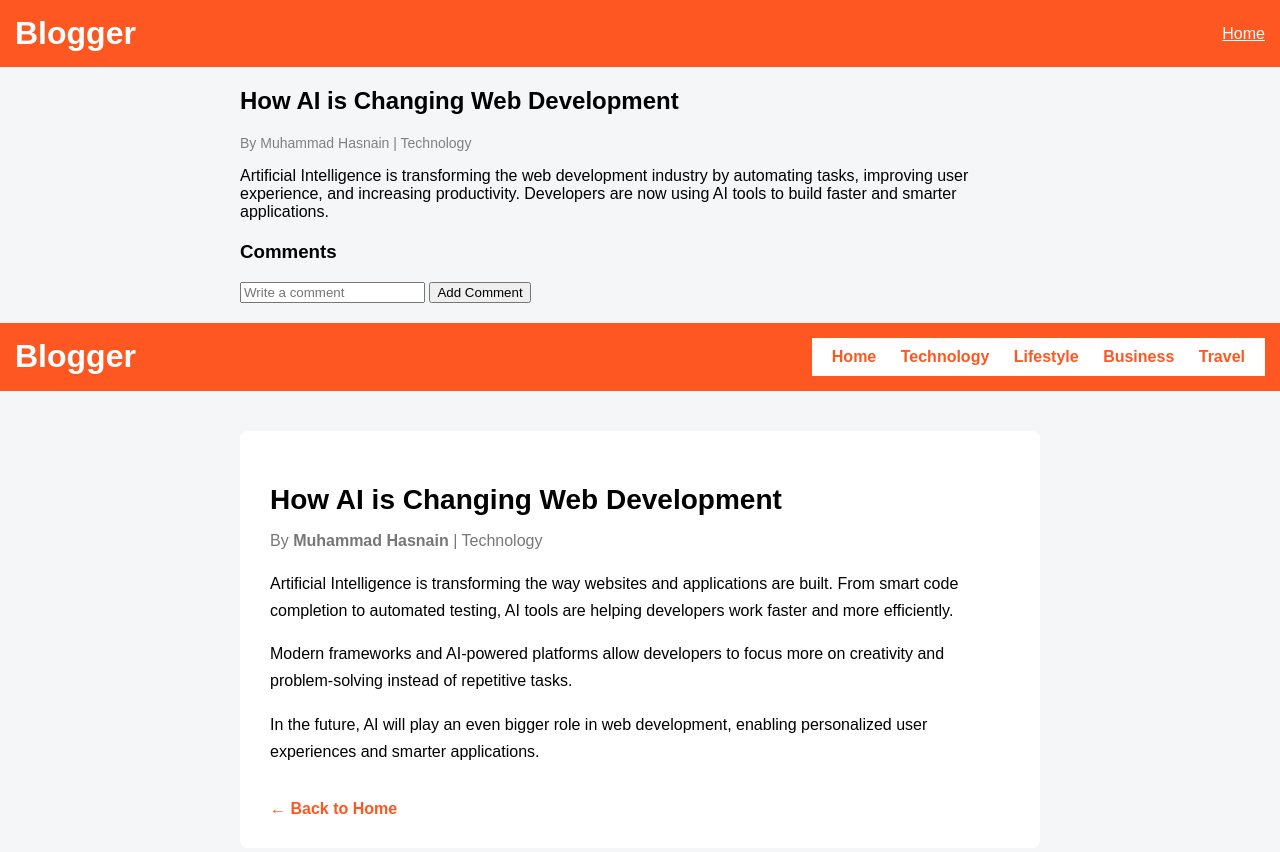
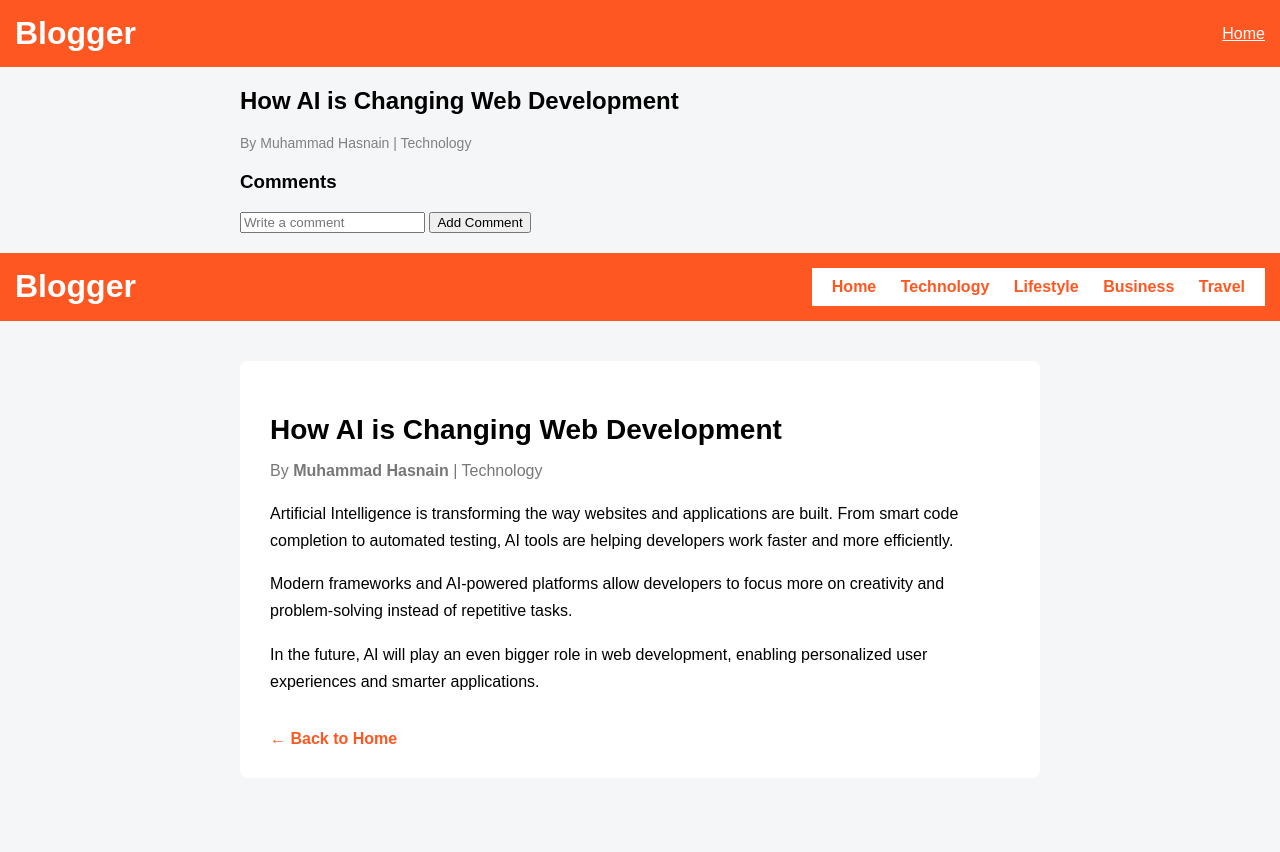
Before and after one commit to hasnainworktime/blogger-clone, a plain HTML site: page post.html in a window 1280 px wide. After the commit the page ends 818 px from the top, so only its background shows below. Drawn offline with Linux system fonts and the light colour scheme; files that its build step writes are made by us from their sources; files whose address does not match are found by name.

Commit message:
Update post.html

```diff
--- a/post.html
+++ b/post.html
@@ -16,11 +16,6 @@
     <h2 id="post-title">How AI is Changing Web Development</h2>
     <p class="meta">By Muhammad Hasnain | Technology</p>
 
-    <p id="post-content">
-      Artificial Intelligence is transforming the web development industry by
-      automating tasks, improving user experience, and increasing productivity.
-      Developers are now using AI tools to build faster and smarter applications.
-    </p>
   </main>
 
 </body>
```
